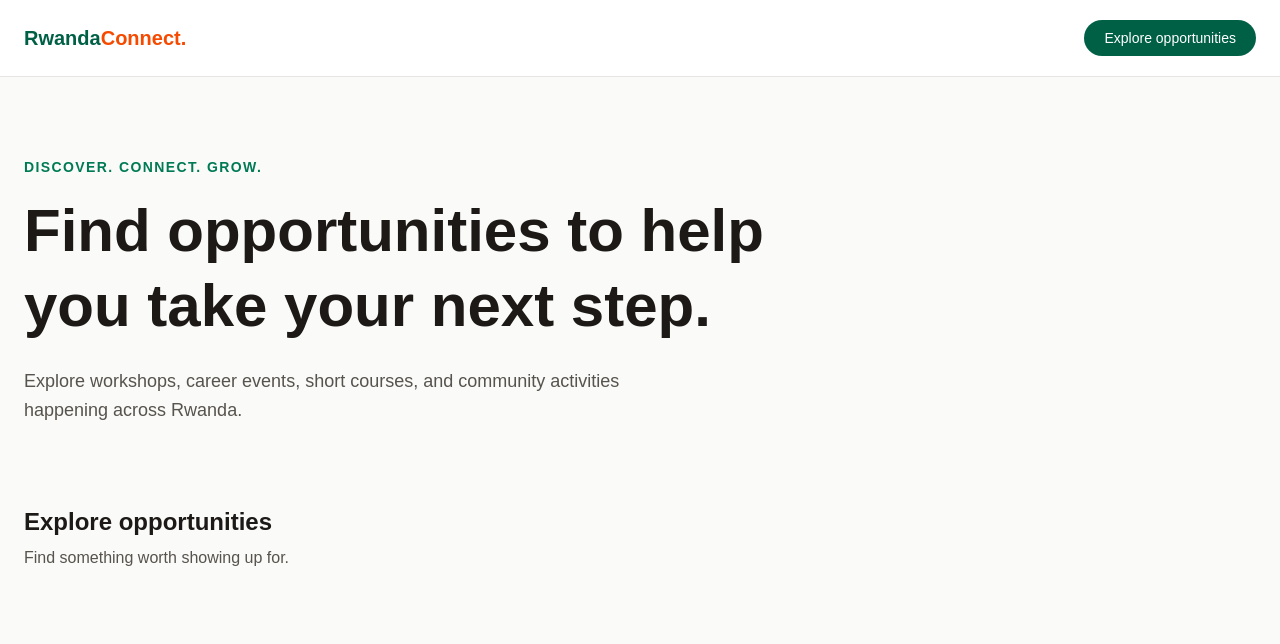
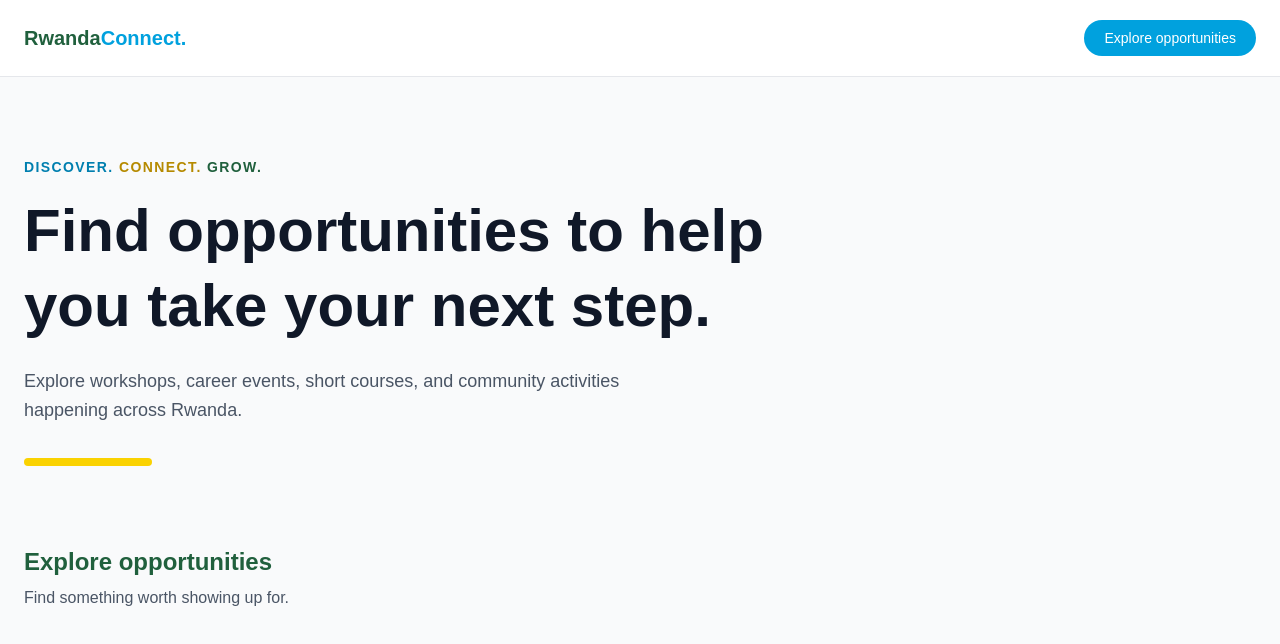
Before and after one commit to Tetaaline/rwanda-opportunities-explorer-, a React (Vite) app: page / in a window 1280 px wide. Shown: the top 644 px of the page. Built offline with nearby package versions, Linux system fonts and the light colour scheme.

Commit message:
feat: build header and hero section with Rwanda colors

```diff
--- a/src/App.jsx
+++ b/src/App.jsx
@@ -3,32 +3,35 @@ import Header from './components/Header'
 
 function App() {
   return (
-    <div className="min-h-screen bg-stone-50">
+    <div className="min-h-screen bg-gray-50">
       <Header />
 
       <main>
         <section className="mx-auto max-w-7xl px-6 py-20">
-          <div className="max-w-3xl">
-            <p className="mb-4 text-sm font-semibold uppercase tracking-widest text-emerald-700">
-              Discover. Connect. Grow.
+
+          <p className="mb-4 text-sm font-bold uppercase tracking-widest">
+             <span className="text-[#007FAF]">Discover.</span>{' '}
+             <span className="text-[#B58A00]">Connect.</span>{' '}
+             <span className="text-[#20603D]">Grow.</span>
           </p>
 
-            <h1 className="text-4xl font-bold leading-tight text-stone-900 md:text-6xl">
+          <h1 className="max-w-3xl text-4xl font-bold leading-tight text-gray-900 md:text-6xl">
             Find opportunities to help you take your next step.
           </h1>
 
-            <p className="mt-6 max-w-2xl text-lg leading-relaxed text-stone-600">
+          <p className="mt-6 max-w-2xl text-lg leading-relaxed text-gray-600">
             Explore workshops, career events, short courses, and community
             activities happening across Rwanda.
           </p>
-          </div>
+
+          <div className="mt-8 h-2 w-32 rounded-full bg-[#FAD201]" />
         </section>
 
         <section id="opportunities" className="mx-auto max-w-7xl px-6 pb-20">
-          <h2 className="text-2xl font-bold text-stone-900">
+          <h2 className="text-2xl font-bold text-[#20603D]">
             Explore opportunities
           </h2>
-          <p className="mt-2 text-stone-600">
+          <p className="mt-2 text-gray-600">
             Find something worth showing up for.
           </p>
         </section>
--- a/src/components/Header.jsx
+++ b/src/components/Header.jsx
@@ -1,15 +1,15 @@
 
 function Header() {
   return (
-    <header className="border-b border-stone-200 bg-white">
+    <header className="border-b border-gray-200 bg-white">
       <nav className="mx-auto flex max-w-7xl items-center justify-between px-6 py-5">
-        <a href="/" className="text-xl font-bold text-emerald-800">
-          Rwanda<span className="text-orange-600">Connect.</span>
+        <a href="/" className="text-xl font-bold text-[#20603D]">
+          Rwanda<span className="text-[#00A1DE]">Connect.</span>
         </a>
 
         <a
           href="#opportunities"
-          className="rounded-full bg-emerald-800 px-5 py-2 text-sm font-medium text-white hover:bg-emerald-900"
+          className="rounded-full bg-[#00A1DE] px-5 py-2 text-sm font-medium text-white hover:bg-[#0088BD]"
         >
           Explore opportunities
         </a>
```
Lines whose indentation alone changed are shown as unchanged.
